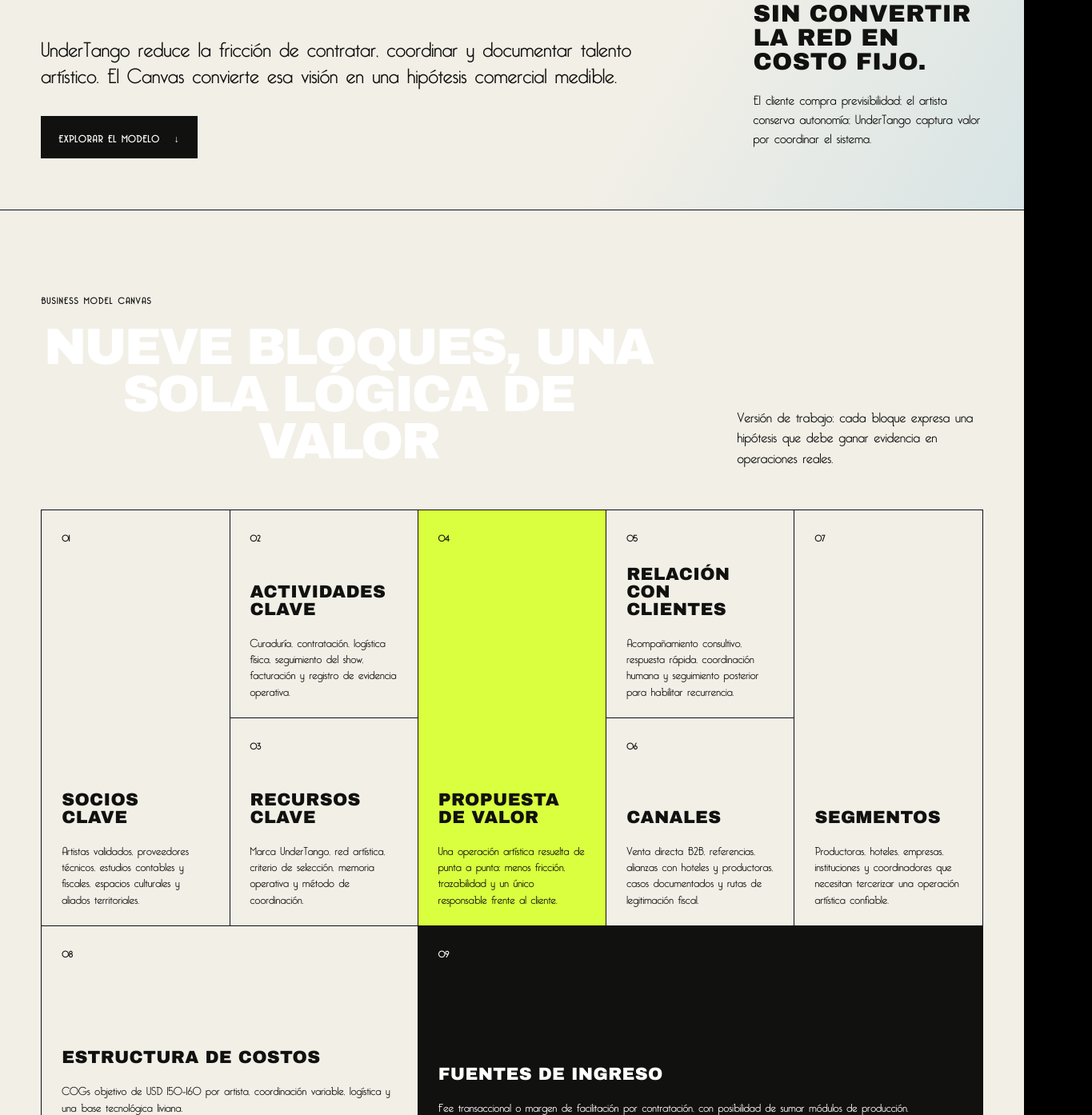
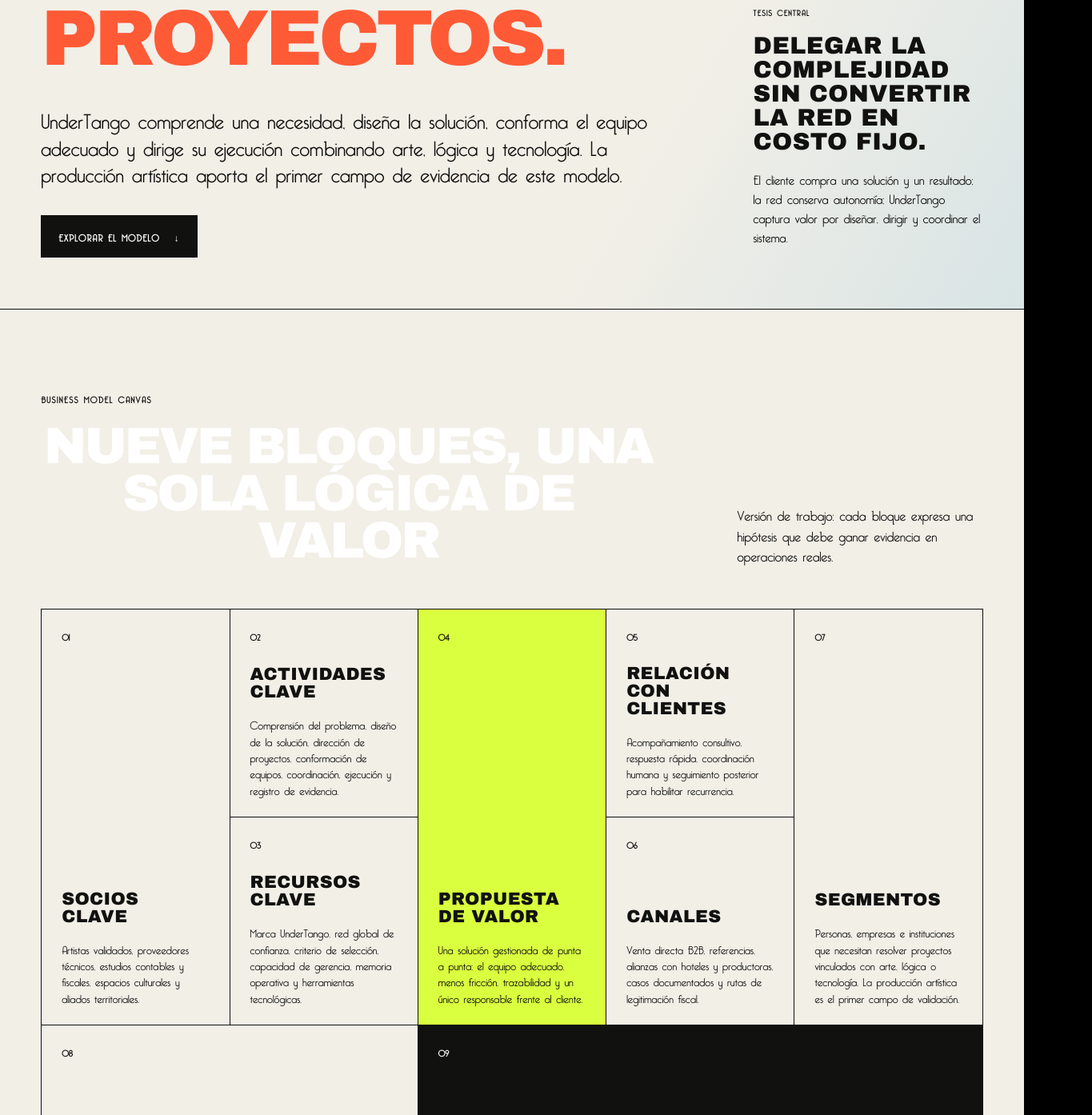
Before and after one commit to O-UnderTango-Club/UnderTangoWEBNextJS, a Next.js app: page /elitros in a window 1280 px wide. Shown: the part 846-2240 px from the top of the page at 80% size, 1365 px wide, since content can reach past the window. Built offline with nearby package versions, Linux system fonts and the light colour scheme; a web font is replaced by a local one.

Commit message:
Alinear ÉLITROS con el modelo de soluciones gestionadas

```diff
--- a/app/elitros/page.tsx
+++ b/app/elitros/page.tsx
@@ -3,14 +3,14 @@ import "./elitros.css";
 
 const canvas = [
   ["01", "Socios clave", "Artistas validados, proveedores técnicos, estudios contables y fiscales, espacios culturales y aliados territoriales."],
-  ["02", "Actividades clave", "Curaduría, contratación, logística física, seguimiento del show, facturación y registro de evidencia operativa."],
-  ["03", "Recursos clave", "Marca UnderTango, red artística, criterio de selección, memoria operativa y método de coordinación."],
-  ["04", "Propuesta de valor", "Una operación artística resuelta de punta a punta: menos fricción, trazabilidad y un único responsable frente al cliente."],
+  ["02", "Actividades clave", "Comprensión del problema, diseño de la solución, dirección de proyectos, conformación de equipos, coordinación, ejecución y registro de evidencia."],
+  ["03", "Recursos clave", "Marca UnderTango, red global de confianza, criterio de selección, capacidad de gerencia, memoria operativa y herramientas tecnológicas."],
+  ["04", "Propuesta de valor", "Una solución gestionada de punta a punta: el equipo adecuado, menos fricción, trazabilidad y un único responsable frente al cliente."],
   ["05", "Relación con clientes", "Acompañamiento consultivo, respuesta rápida, coordinación humana y seguimiento posterior para habilitar recurrencia."],
   ["06", "Canales", "Venta directa B2B, referencias, alianzas con hoteles y productoras, casos documentados y rutas de legitimación fiscal."],
-  ["07", "Segmentos", "Productoras, hoteles, empresas, instituciones y coordinadores que necesitan tercerizar una operación artística confiable."],
+  ["07", "Segmentos", "Personas, empresas e instituciones que necesitan resolver proyectos vinculados con arte, lógica o tecnología. La producción artística es el primer campo de validación."],
   ["08", "Estructura de costos", "COGs objetivo de USD 150–160 por artista, coordinación variable, logística y una base tecnológica liviana."],
-  ["09", "Fuentes de ingreso", "Fee transaccional o margen de facilitación por contratación, con posibilidad de sumar módulos de producción."],
+  ["09", "Fuentes de ingreso", "Honorarios de dirección y gestión, diseño y ejecución de soluciones, producción artística, desarrollos tecnológicos, auditoría, acompañamiento, márgenes o fees según el proyecto."],
 ] as const;
 
 const readiness = [
@@ -34,11 +34,11 @@ export default function ElitrosPage() {
       <section className="bmc-hero" id="inicio">
         <div>
           <p className="bmc-eyebrow">MÓDULO 2 · MODELO VIVO · 28 AGOSTO 2026</p>
-          <h1>Del parche operativo a una <em>plataforma de producción gestionada.</em></h1>
-          <p className="bmc-lead">UnderTango reduce la fricción de contratar, coordinar y documentar talento artístico. El Canvas convierte esa visión en una hipótesis comercial medible.</p>
+          <h1>De capacidades dispersas a un <em>estudio escalable de resolución y gestión de proyectos.</em></h1>
+          <p className="bmc-lead">UnderTango comprende una necesidad, diseña la solución, conforma el equipo adecuado y dirige su ejecución combinando arte, lógica y tecnología. La producción artística aporta el primer campo de evidencia de este modelo.</p>
           <a className="bmc-cta" href="#canvas">Explorar el modelo <span>↓</span></a>
         </div>
-        <aside className="bmc-hero-note"><span>TESIS CENTRAL</span><strong>Delegar la complejidad sin convertir la red en costo fijo.</strong><p>El cliente compra previsibilidad; el artista conserva autonomía; UnderTango captura valor por coordinar el sistema.</p></aside>
+        <aside className="bmc-hero-note"><span>TESIS CENTRAL</span><strong>Delegar la complejidad sin convertir la red en costo fijo.</strong><p>El cliente compra una solución y un resultado; la red conserva autonomía; UnderTango captura valor por diseñar, dirigir y coordinar el sistema.</p></aside>
       </section>
 
       <section className="bmc-section" id="canvas">
@@ -57,7 +57,7 @@ export default function ElitrosPage() {
 
       <section className="bmc-economics">
         <div><p className="bmc-eyebrow">DISEÑO FINANCIERO REVERSO · DDP</p><h2>El precio posible define la arquitectura operativa.</h2><p className="bmc-copy">No se construye una plataforma costosa para luego buscar margen. Se parte del límite aceptable por show y se diseña una operación de bajo CAPEX.</p></div>
-        <div className="bmc-numbers"><div><small>PARCHE ACTUAL</small><strong>US$ 110</strong><p>Costo operativo estimado por show con coordinación manual.</p></div><div><small>COGs PERMITIDOS</small><strong>US$ 150–160</strong><p>Techo objetivo por artista para preservar margen y competitividad.</p></div><div><small>INGRESO</small><strong>Fee</strong><p>Margen o comisión transaccional al concretar la contratación.</p></div></div>
+        <div className="bmc-numbers"><div><small>HIPÓTESIS · PARCHE ACTUAL</small><strong>US$ 110</strong><p>Costo operativo estimado por show con coordinación manual.</p></div><div><small>HIPÓTESIS · COGs PERMITIDOS</small><strong>US$ 150–160</strong><p>Techo objetivo por artista para preservar margen y competitividad.</p></div><div><small>INGRESO</small><strong>Proyecto</strong><p>Honorario, margen o fee definido según la solución gestionada.</p></div></div>
       </section>
 
       <section className="bmc-section" id="madurez">
--- a/app/elitros/proyeccion/page.tsx
+++ b/app/elitros/proyeccion/page.tsx
@@ -28,7 +28,7 @@ const roles = [
   {
     name: "Pablo Cieslik",
     role: "Base del experimento y full-stack web",
-    text: "Arma el formulario, la base de datos y los tres perfiles iniciales. Puede asumir más desarrollo web para que Maxi concentre energía en la aplicación móvil.",
+    text: "Arma el formulario, la base de datos y los tres perfiles iniciales. Puede asumir más desarrollo web para que Maxi evalúe la interfaz móvil únicamente a partir de evidencia real.",
   },
   {
     name: "Alejandro Míguez",
@@ -38,7 +38,7 @@ const roles = [
   {
     name: "Maximiliano Rodríguez",
     role: "Aplicación móvil",
-    text: "Cuando la base produzca sustancia, evalúa y pule una aplicación móvil que refleje la experiencia web, con una versión funcional para noviembre.",
+    text: "Cuando la base produzca sustancia, evalúa si una interfaz móvil facilita el acceso a la arquitectura de UnderTango y qué versión mínima justifica la evidencia para noviembre.",
   },
 ] as const;
 
@@ -199,7 +199,7 @@ export default function FriccionesPage() {
               </article>
             ))}
           </div>
-          <div className="friction-final-line"><span>HORIZONTE</span><strong>Una aplicación móvil funcional, un mecanismo transferido a la Red UnderTango y un recorrido completo para mostrar ante inversores y en la exposición final de noviembre.</strong></div>
+          <div className="friction-final-line"><span>HORIZONTE</span><strong>Un mecanismo validado y transferido a la Red UnderTango, con la interfaz mínima que la evidencia justifique y un recorrido completo para mostrar ante inversores y en la exposición final de noviembre.</strong></div>
         </div>
       </section>
 
```
